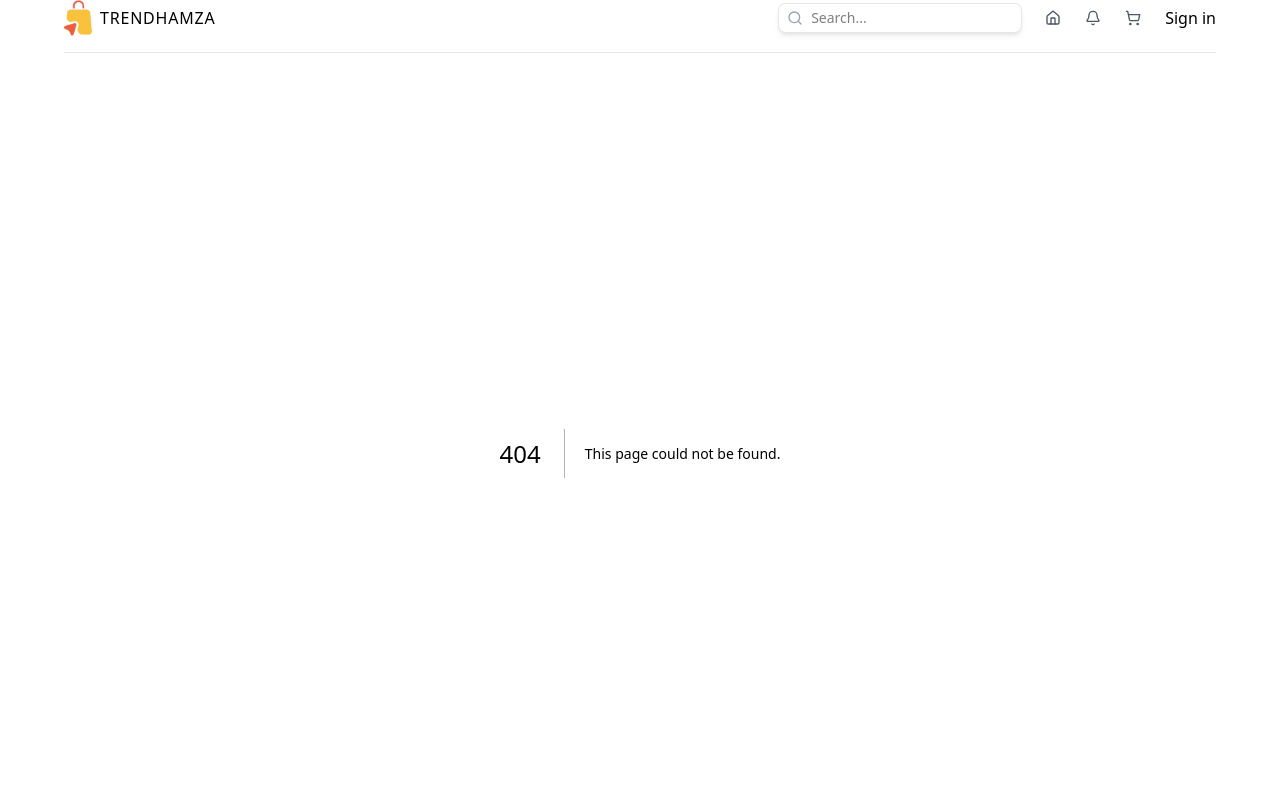
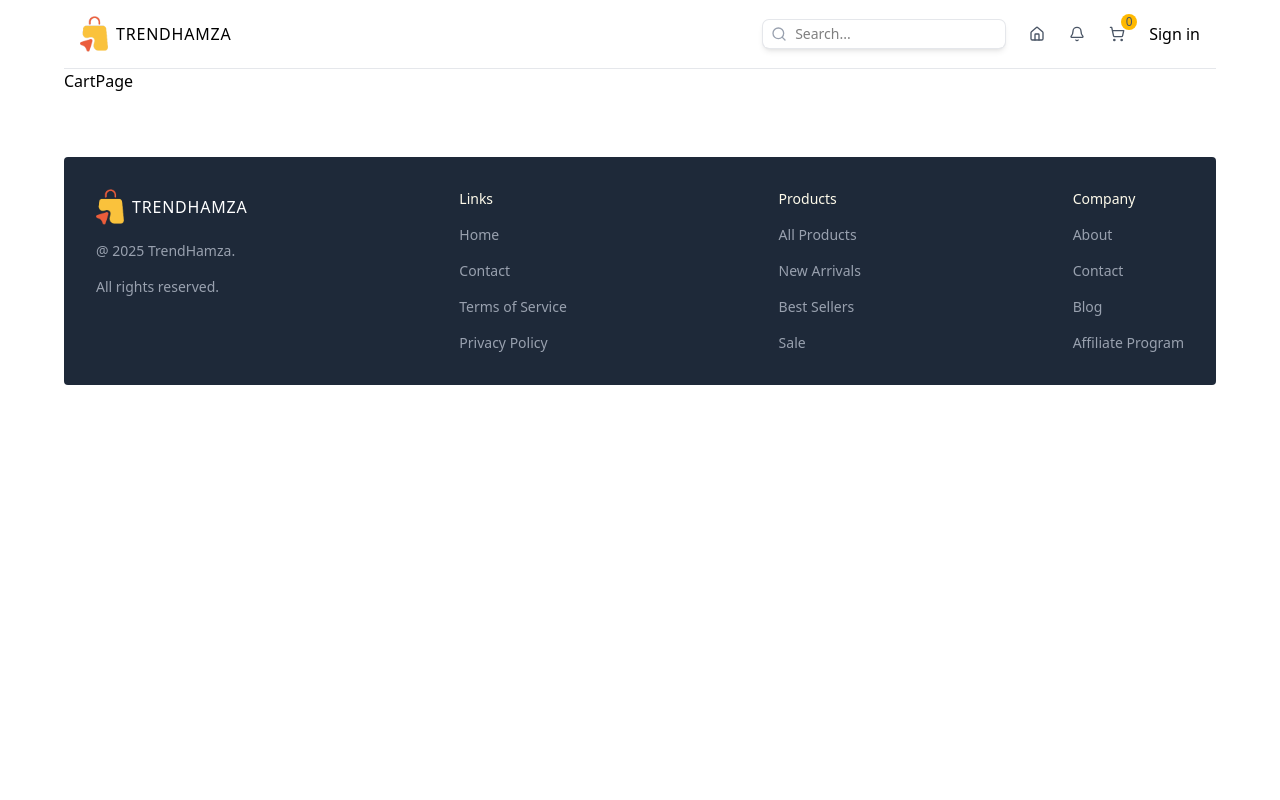
Before and after one commit to Hamza160/ecommerce-microservices, a Next.js app in the folder client/: page /cart in a window 1280 px wide. Before the commit this address had no page. Shown: the top 800 px of the page. Built offline with nearby package versions, Linux system fonts and the light colour scheme.

Commit message:
CartIcon Fixed

```diff
--- /dev/null
+++ b/client/src/app/cart/page.tsx
@@ -0,0 +1,7 @@
+import React from 'react';
+
+export default function CartPage() {
+  return (
+    <div>CartPage</div>
+  );
+}
--- a/client/src/components/Filter.tsx
+++ b/client/src/components/Filter.tsx
@@ -1,11 +1,11 @@
 "use client"
 import React from 'react';
-import {useParams, useRouter, useSearchParams} from "next/navigation";
+import {useParams, usePathname, useRouter, useSearchParams} from "next/navigation";
 
 const Filter = () => {
     const searchParams = useSearchParams();
     const router = useRouter();
-    const pathname = useParams();
+    const pathname = usePathname();
     const handleFilter = (value: string) => {
         const params = new URLSearchParams(searchParams);
         params.set("sort", value);
--- a/client/src/components/Navbar.tsx
+++ b/client/src/components/Navbar.tsx
@@ -2,11 +2,12 @@ import React from 'react';
 import Link from "next/link";
 import Image from "next/image";
 import SearchBar from "@/components/SearchBar";
-import {BellIcon, HomeIcon, ShoppingCart} from "lucide-react";
+import {BellIcon, HomeIcon} from "lucide-react";
+import ShoppingCart from "@/components/ShoppingCart";
 
 const Navbar = () => {
     return (
-        <nav className="flex items-center justify-between border-b border-gray-200 pb-4">
+        <nav className="flex items-center justify-between border-b border-gray-200 p-4">
             {/* Left */}
             <Link href="/" className={"flex items-center"}>
                 <Image
@@ -25,7 +26,7 @@ const Navbar = () => {
                     <HomeIcon className="w-4 h-4 text-gray-600"/>
                 </Link>
                 <BellIcon className="w-4 h-4 text-gray-600"/>
-                <ShoppingCart className="w-4 h-4 text-gray-600"/>
+                <ShoppingCart/>
                 <Link href="/login">
                     Sign in
                 </Link>
--- /dev/null
+++ b/client/src/components/ShoppingCart.tsx
@@ -0,0 +1,15 @@
+"use client"
+import React from 'react';
+import {ShoppingCartIcon} from "lucide-react";
+import Link from "next/link";
+
+const ShoppingCart = () => {
+    return (
+        <Link href="/cart" className="relative">
+            <ShoppingCartIcon className="w-4 h-4 text-gray-600"/>
+            <span className="absolute -top-3 -right-3 bg-amber-400 text-gray-600 rounded-full w-4 h-4 flex items-center justify-center text-xs font-medium">0</span>
+        </Link>
+    );
+}
+
+export default ShoppingCart;
```
